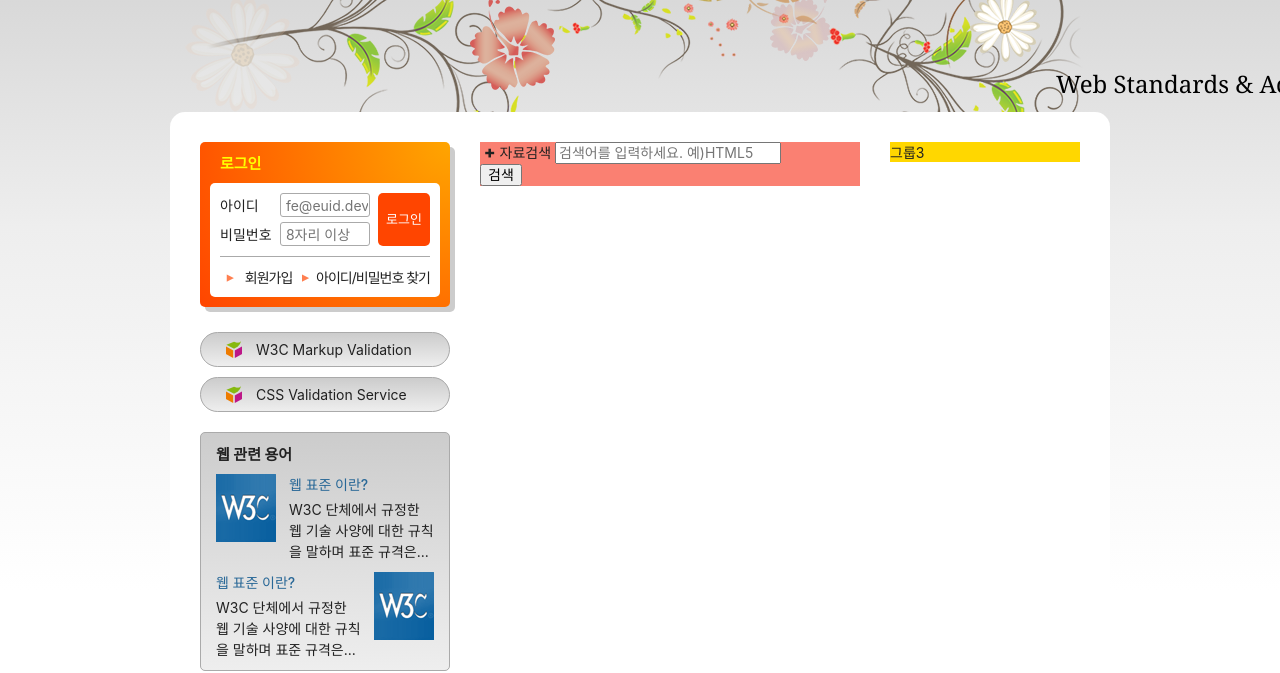
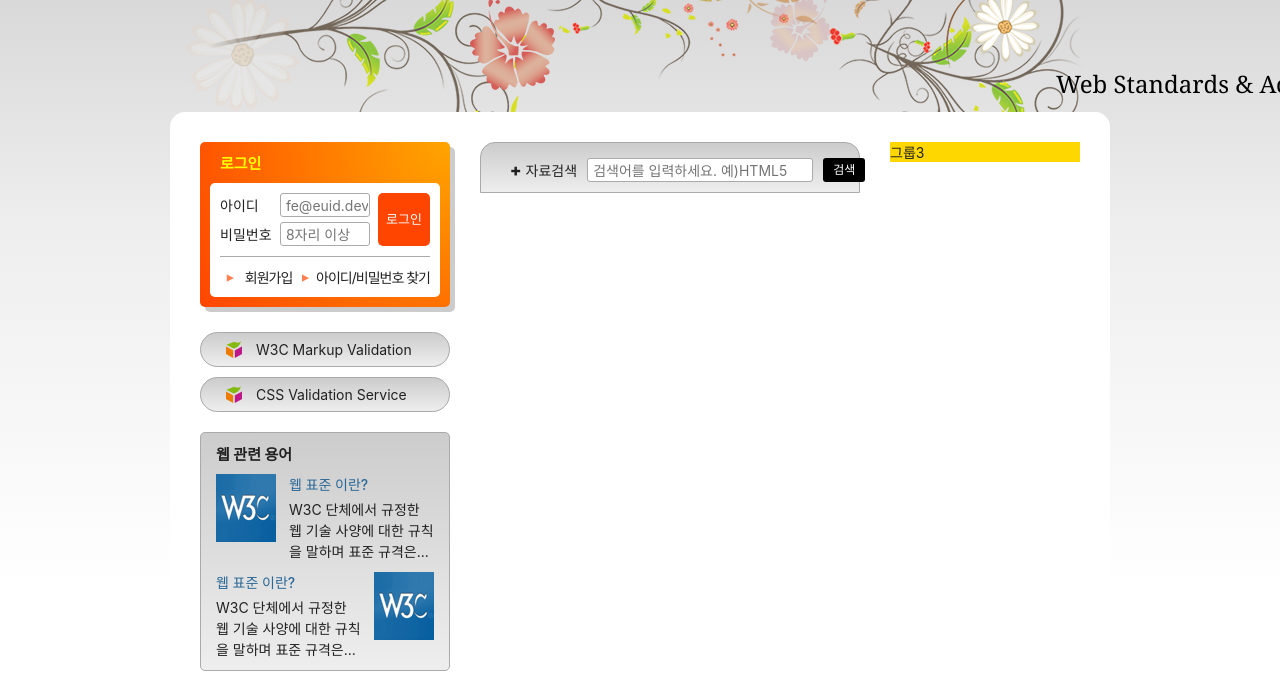
Before and after one commit to tkdkfkgk/HTML5, a plain HTML site: page index.html in a window 1280 px wide. Shown: the part 135-808 px from the top of the page. Drawn offline with Linux system fonts and the light colour scheme; a web font is replaced by a local one.

Commit message:
검색폼 완성

```diff
--- a/index.html
+++ b/index.html
@@ -207,7 +207,7 @@
               <label for="search" class="form-group-label"><span class="icon-search" aria-hidden="true"></span>자료검색</label>
               <input type="search" id="search" class="form-group-input" required placeholder="검색어를 입력하세요. 예)HTML5" />
             </div>
-            <button type="submit" class="button-fill button">검색</button>
+            <button type="submit" class="search-button button-fill button">검색</button>
           </div>
         </fieldset>
       </form>
--- a/styles/style.css
+++ b/styles/style.css
@@ -303,7 +303,6 @@ body {
 }
 
 .group2 {
-  background-color: salmon;
   width: 380px;
 }
 .group3 {
@@ -520,6 +519,55 @@ body {
   float: right;
 }
 
+/* 검색 폼 */
+.search-form {
+  background: #ccc linear-gradient(to bottom, #ccc, #eee);
+  border: 1px solid #aaa;
+  border-radius: 15px 15px 0 0;
+  padding: 15px 25px 10px;
+  /* width: 300px; */
+}
+
+.search-form-inner {
+  /* background-color: yellow; */
+  display: flex;
+  flex-flow: row nowrap;
+}
+
+.form-group {
+  /* background-color: pink; */
+  flex-grow: 1;
+  display: flex;
+  flex-flow: row nowrap;
+  align-items: center;
+  padding-right: 10px;
+}
+.form-group-label {
+  /* background-color: lime; */
+  white-space: nowrap;
+  margin-right: 10px;
+}
+.form-group-input {
+  border: 1px solid #aaa;
+  border-radius: 3px;
+  height: 24px;
+  padding: 1px 1px 1px 5px;
+  flex-grow: 1;
+  /* min-width: 0;
+  max-width: 100%; */
+}
+
+.search-button {
+  white-space: nowrap;
+  background-color: #000;
+  color: #fff;
+  height: 24px;
+  border: 0;
+  border-radius: 3px;
+  padding: 0 10px;
+  font-size: 1.2rem;
+}
+
 /* 슬로건 */
 .slogan {
   background: skyblue;
```
